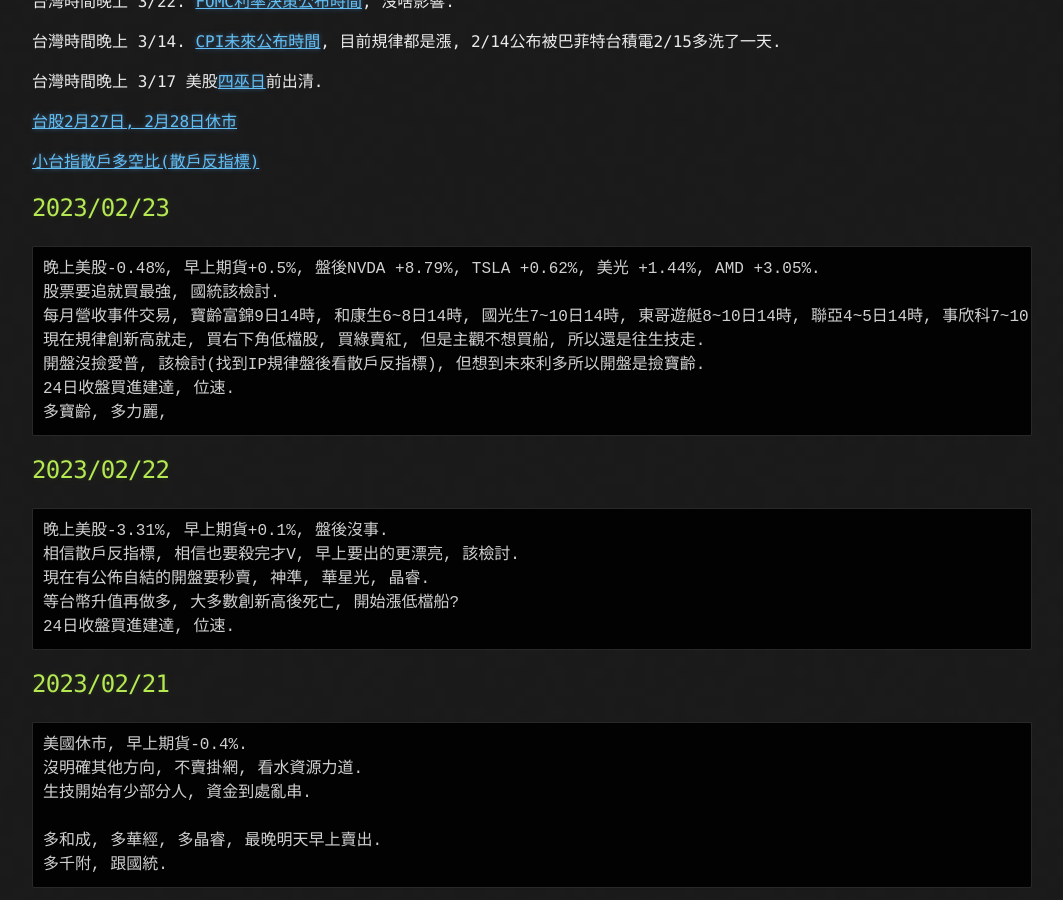
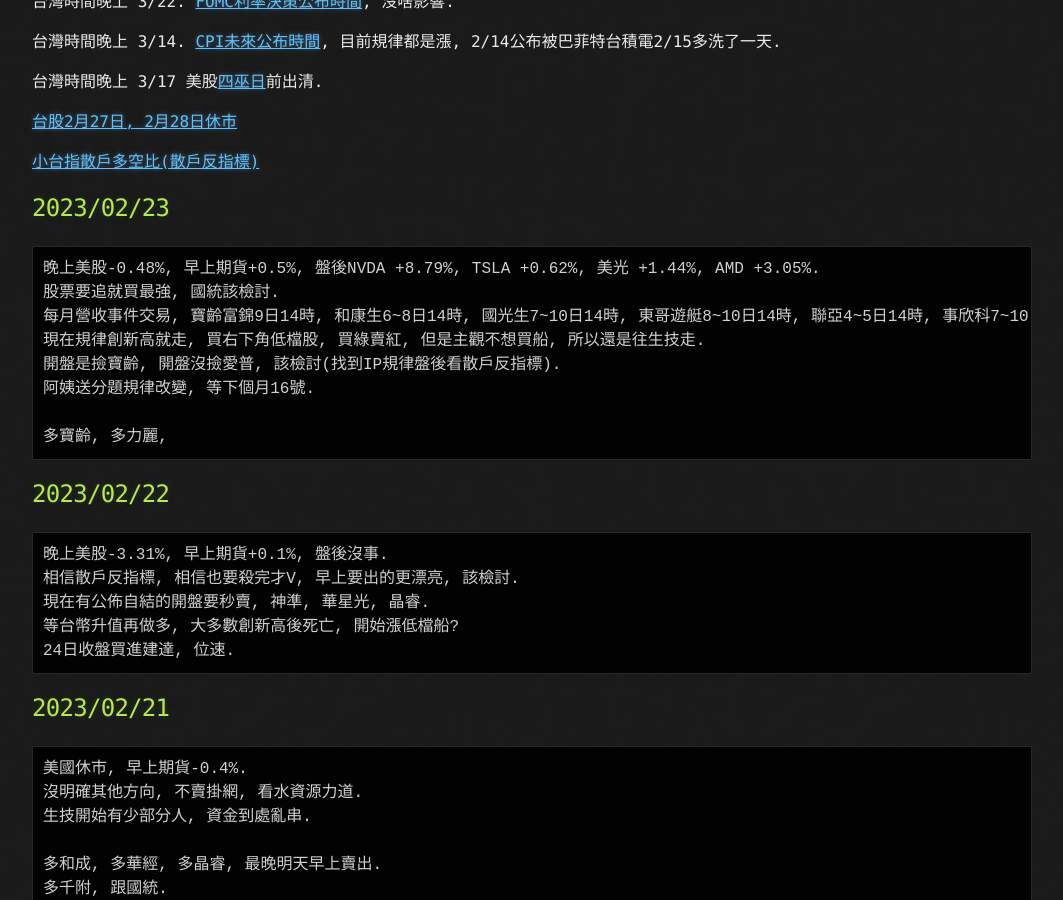
Before and after one commit to lepg5487/Stock_God, a Jekyll site: the page built from index.md, in a window 1280 px wide and 900 px high, scrolled down 428 px. Shown: the whole window, without its empty margins (108-1171 px from the left). Built offline with Jekyll 4.4.1, drawn with Linux system fonts in a browser that asks for light colours; our own code applies the rules of GitHub Pages for plain Markdown files.

Commit message:
Update index.md

````diff
--- a/index.md
+++ b/index.md
@@ -26,8 +26,9 @@
 股票要追就買最強, 國統該檢討.
 每月營收事件交易, 寶齡富錦9日14時, 和康生6~8日14時, 國光生7~10日14時, 東哥遊艇8~10日14時, 聯亞4~5日14時, 事欣科7~10日14時.
 現在規律創新高就走, 買右下角低檔股, 買綠賣紅, 但是主觀不想買船, 所以還是往生技走.
-開盤沒撿愛普, 該檢討(找到IP規律盤後看散戶反指標), 但想到未來利多所以開盤是撿寶齡.
-24日收盤買進建達, 位速.
+開盤是撿寶齡, 開盤沒撿愛普, 該檢討(找到IP規律盤後看散戶反指標).
+阿姨送分題規律改變, 等下個月16號.
+
 多寶齡, 多力麗,
 ```
 
````
